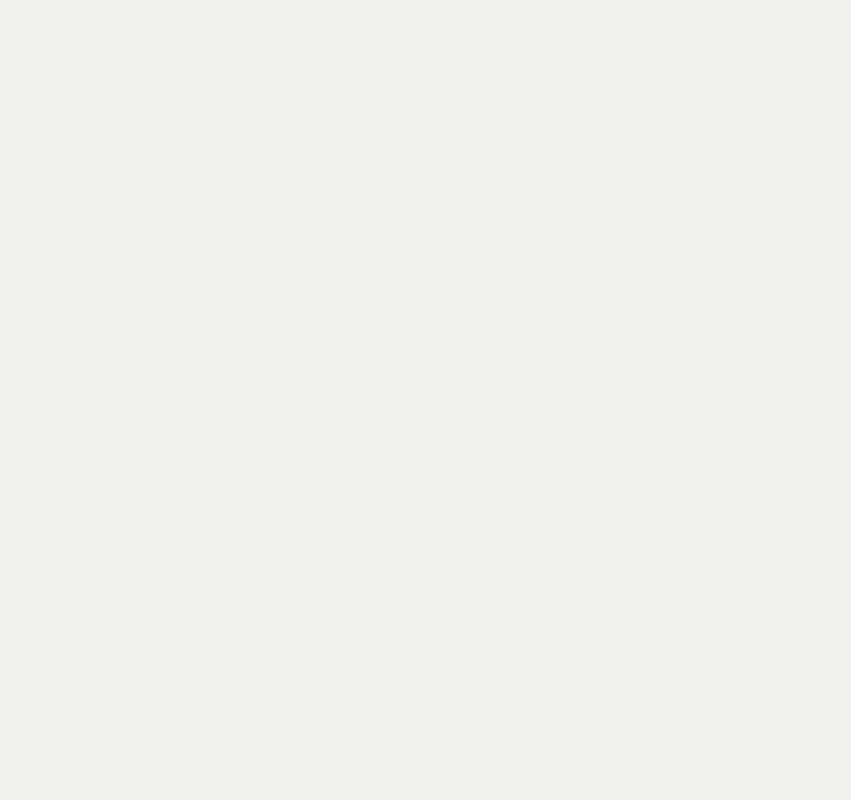
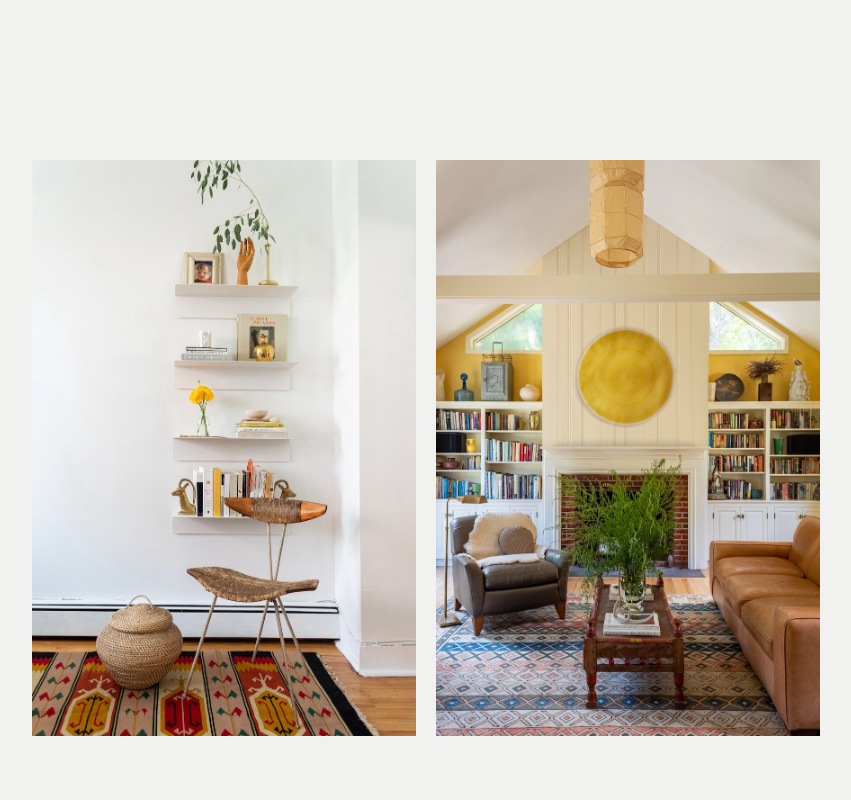
Before and after one commit to izzy1090/edie-templeton-design, a React (Create React App) app: page /about in a window 1280 px wide. Shown: the top 800 px of the page, without its empty margins (214-1065 px from the left). Built offline with nearby package versions, Linux system fonts and the light colour scheme.

Commit message:
Fixed opacity issue for safari and lowered timeout on gallery skeleton

```diff
--- a/src/components/about.js
+++ b/src/components/about.js
@@ -1,18 +1,24 @@
-import { useEffect } from "react";
 import useGlobalStates from "../hooks/use-globalStates";
 
 function About ( { images, bios } ) {
     const { isNavOpen } = useGlobalStates();
 
-    useEffect(()=>{
-        window.addEventListener("load", ()=>{
+    const handleImageLoad = () => {
+        // Uses the spread operator to push ELs into an array
+        // then .every sees if everything in the array evaluates to true
+        const allImagesLoaded = [...document.querySelectorAll('.banner > img')].every(img => img.complete);
+
+        // if they're completed loading, then set loading to false
+        if (allImagesLoaded)
+        {
             setTimeout(()=>{
                 const bio = document.querySelector('#about-content');
                 bio.style.opacity = 1;
                 bio.style.transition = 'opacity 1s ease, transform 1s ease';
             }, 200);
-        })
-    }, []);
+        }
+    };
+
 
     const renderedImages = images.map((image)=>{
         return <img key={image.key}
@@ -20,7 +26,8 @@ function About ( { images, bios } ) {
             width={`${image.width}px`}
             height={`${image.height}px`}
             id={image.id}
-            alt={image.alt}/>
+            alt={image.alt}
+            onLoad={handleImageLoad}/>
     })
 
     const renderedBios = bios.map((bio)=>{
--- a/src/components/contact.js
+++ b/src/components/contact.js
@@ -1,4 +1,4 @@
-import { useState } from "react";
+import { useEffect, useState } from "react";
 import useGlobalStates from "../hooks/use-globalStates";
 
 function Contact ( { contactForms, contactText } ) {
@@ -13,13 +13,11 @@ function Contact ( { contactForms, contactText } ) {
         Message: ''
     });
 
-
-        window.addEventListener('load', ()=>{
-            const contactContainer = document.querySelector('.contactContainer');
-            contactContainer.style.opacity = 1;
-            contactContainer.style.transition = 'opacity 1s ease';
-        })
-
+    useEffect(()=>{
+        const contactContainer = document.querySelector('.contactContainer');
+        contactContainer.style.opacity = 1;
+        contactContainer.style.transition = 'opacity 1s ease';
+    }, []);
 
     const handleChange = (event)=>{
         event.preventDefault();
--- a/src/components/gallery.js
+++ b/src/components/gallery.js
@@ -33,7 +33,7 @@ function Gallery ( { images } ) {
           {
             setIsLoading(true);
           }
-        }, 100);
+        }, 55);
 
         // This clears the timeout stamp to prevent memory leakage
         // Also prevents timeout being used after the component unmounts
```
